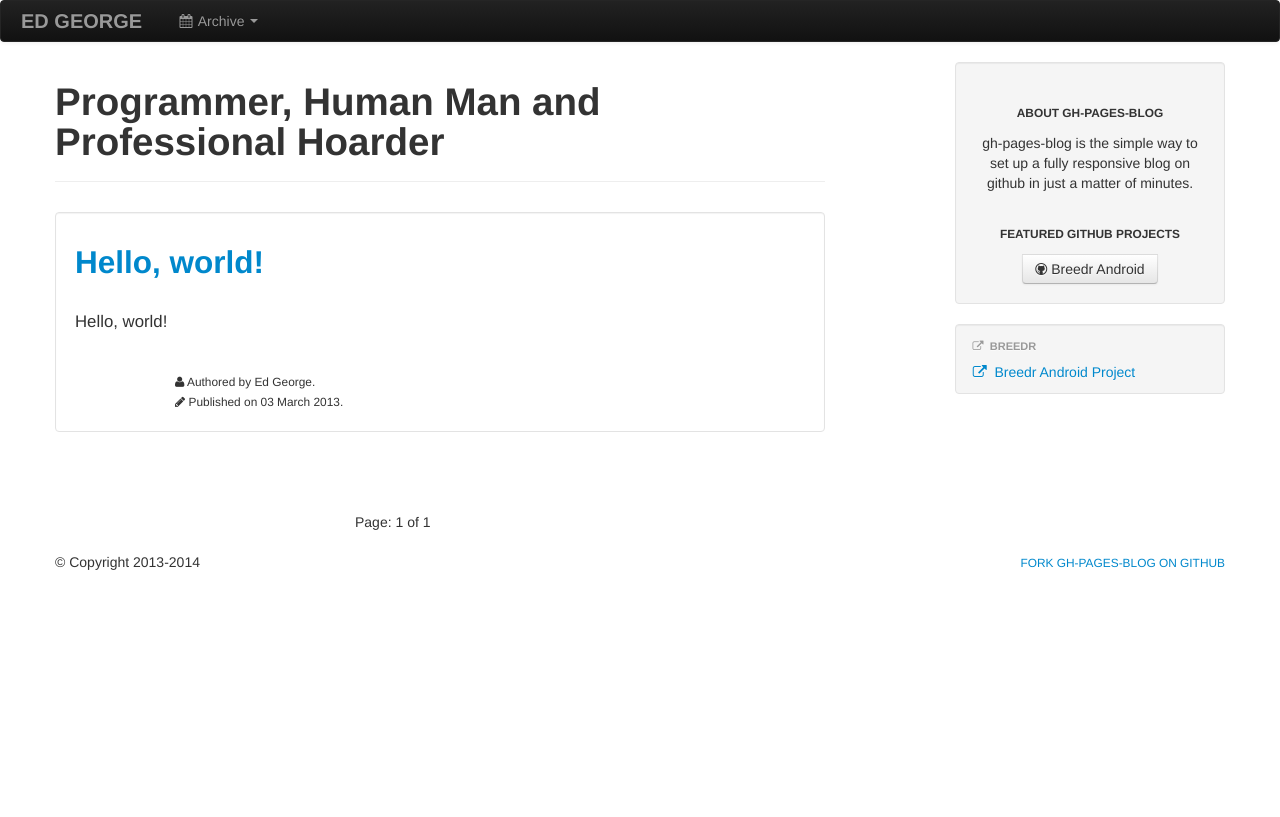
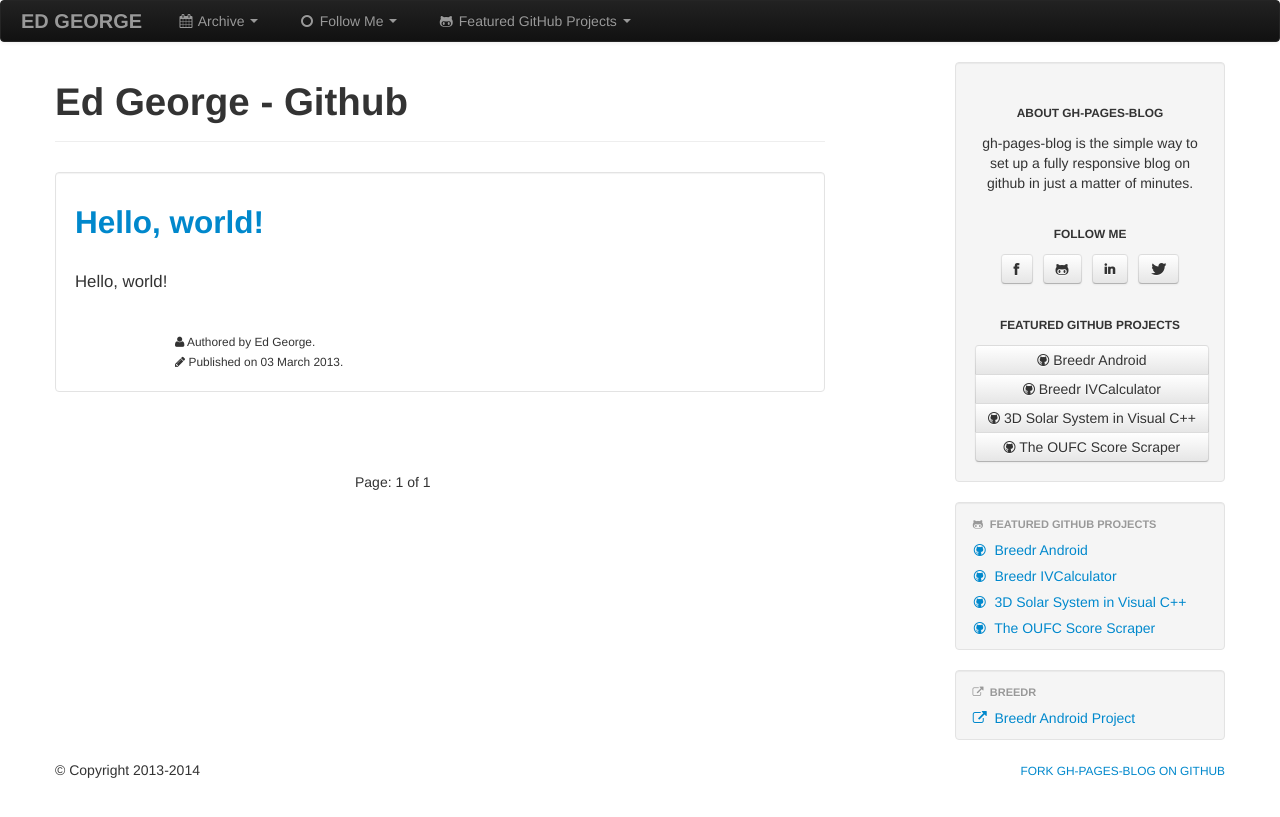
Before and after one commit to ed-george/ed-george.github.io, a Jekyll site: the page built from index.html, in a window 1280 px wide. Shown: the top 817 px of the page. Built offline with Jekyll 4.4.1, drawn with Linux system fonts in a browser that asks for light colours; the list of posts is cut into pages by our own code.

Commit message:
Change config

```diff
--- a/_config.yml
+++ b/_config.yml
@@ -25,7 +25,7 @@
 # author : Dereck Curry
 name : Ed George Github
 brand : Ed George
-description : Programmer, Human Man and Professional Hoarder
+description : Ed George - Github
 url : http://ed-george.github.io
 email : ed@boppl.me
 author: Ed George
@@ -173,13 +173,13 @@ sections:
     content :
       enabled : true
     social_links :
-      enabled : false
+      enabled : true
     github_projects :
       enabled : true
   social_links :
     enabled : false
   github_projects :
-    enabled : false
+    enabled : true
   external_links :
     enabled : true
   archive :
@@ -218,9 +218,9 @@ navbar :
   tags :
     enabled : true
   github_projects :
-    enabled : false
+    enabled : true
   social_links :
-    enabled : false
+    enabled : true
   external_links :
     enabled : false
 
@@ -339,6 +339,15 @@ github_projects :
   - project :
     name : Breedr Android
     url : https://github.com/Breedr/Breedr-Android
+  - project :
+    name : Breedr IVCalculator
+    url : https://github.com/Breedr/IVCalculator
+  - project :
+    name : 3D Solar System in Visual C++
+    url : https://github.com/ed-george/cpp-space
+  - project :
+    name : The OUFC Score Scraper
+    url : https://github.com/ed-george/TheOUFCScoreScraper
 
 
 # These are links to other websites outside of the blog that are not part of
```
